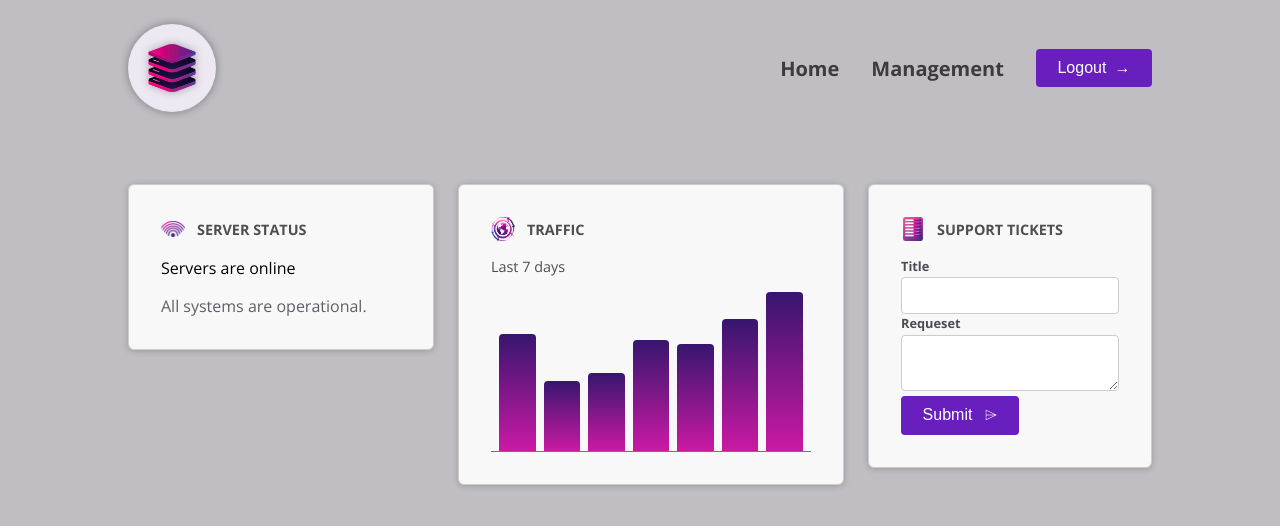
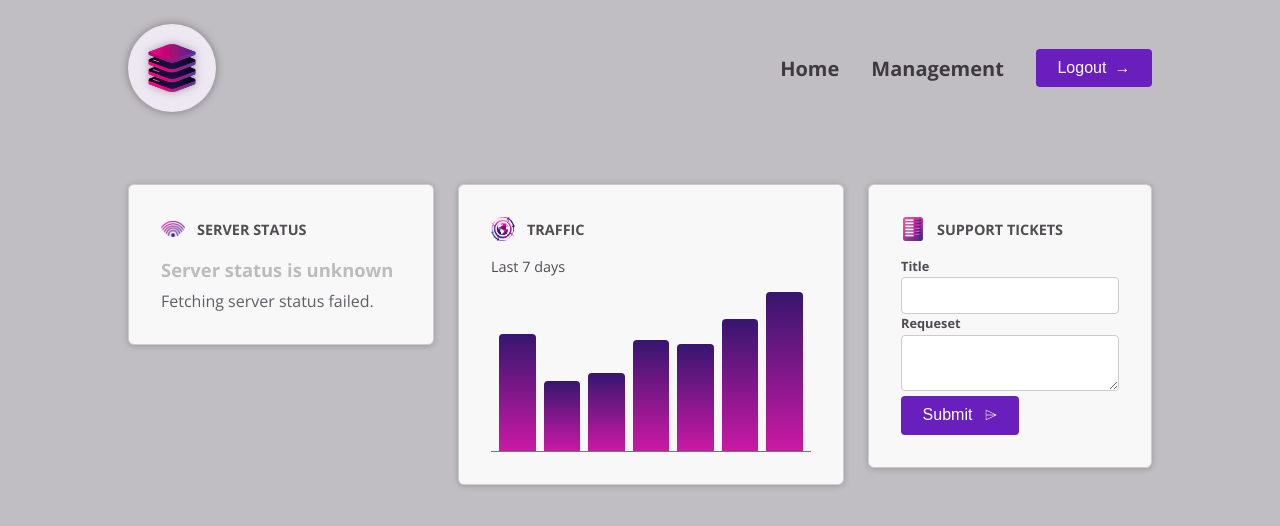
Before and after one commit to ZiaeianEhsan/Angular-Project-1, an Angular app: page / in a window 1280 px wide. Shown: the top 526 px of the page. Built offline with nearby package versions, Linux system fonts and the light colour scheme.

Commit message:
25. There's More Than One Way Of Binding CSS Classes Dynamically

```diff
--- a/src/app/dashboard/server-status/server-status.component.css
+++ b/src/app/dashboard/server-status/server-status.component.css
@@ -10,15 +10,15 @@
   font-size: 1.15rem;
 }
 
-.status-online p:first-of-type {
+.status.status-online p:first-of-type {
   color: #6a3cb0;
 }
 
-.status-offline p:first-of-type {
+.status.status-offline p:first-of-type {
   color: #b22084;
 }
 
-.status-unknown p:first-of-type {
+.status.status-unknown p:first-of-type {
   color: grey;
 }
 
--- a/src/app/dashboard/server-status/server-status.component.html
+++ b/src/app/dashboard/server-status/server-status.component.html
@@ -1,4 +1,11 @@
-<div [class.status]="currentStatus === 'oneline'">
+<div
+  [class]="{
+    status: true,
+    'status-online': currentStatus === 'online',
+    'status-offline': currentStatus === 'offline',
+    'status-unknown': currentStatus === 'unknown'
+  }"
+>
   @if (currentStatus === 'online') {
   <p>Servers are online</p>
   <p>All systems are operational.</p>
--- a/src/app/dashboard/server-status/server-status.component.ts
+++ b/src/app/dashboard/server-status/server-status.component.ts
@@ -8,5 +8,5 @@ import { Component } from "@angular/core";
   styleUrl: "./server-status.component.css",
 })
 export class ServerStatusComponent {
-  currentStatus = "online";
+  currentStatus = "unknown";
 }
```
